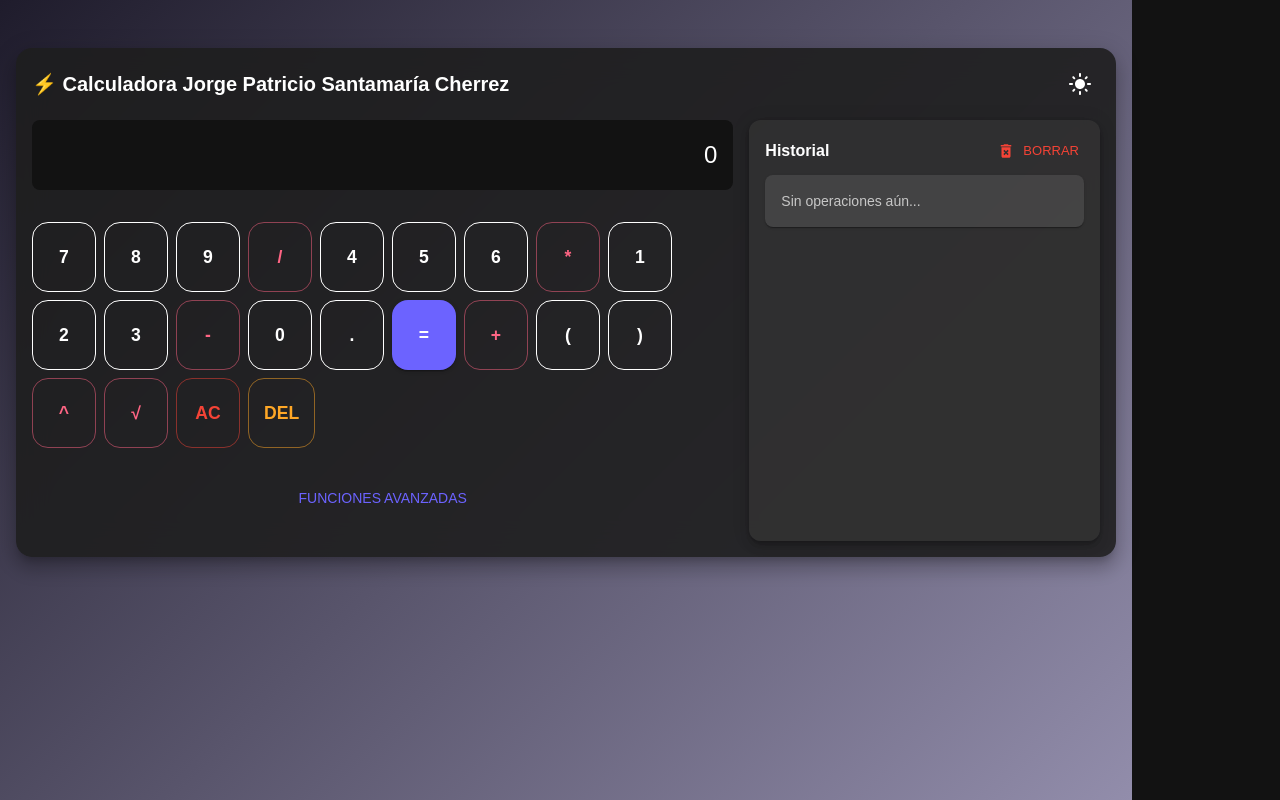
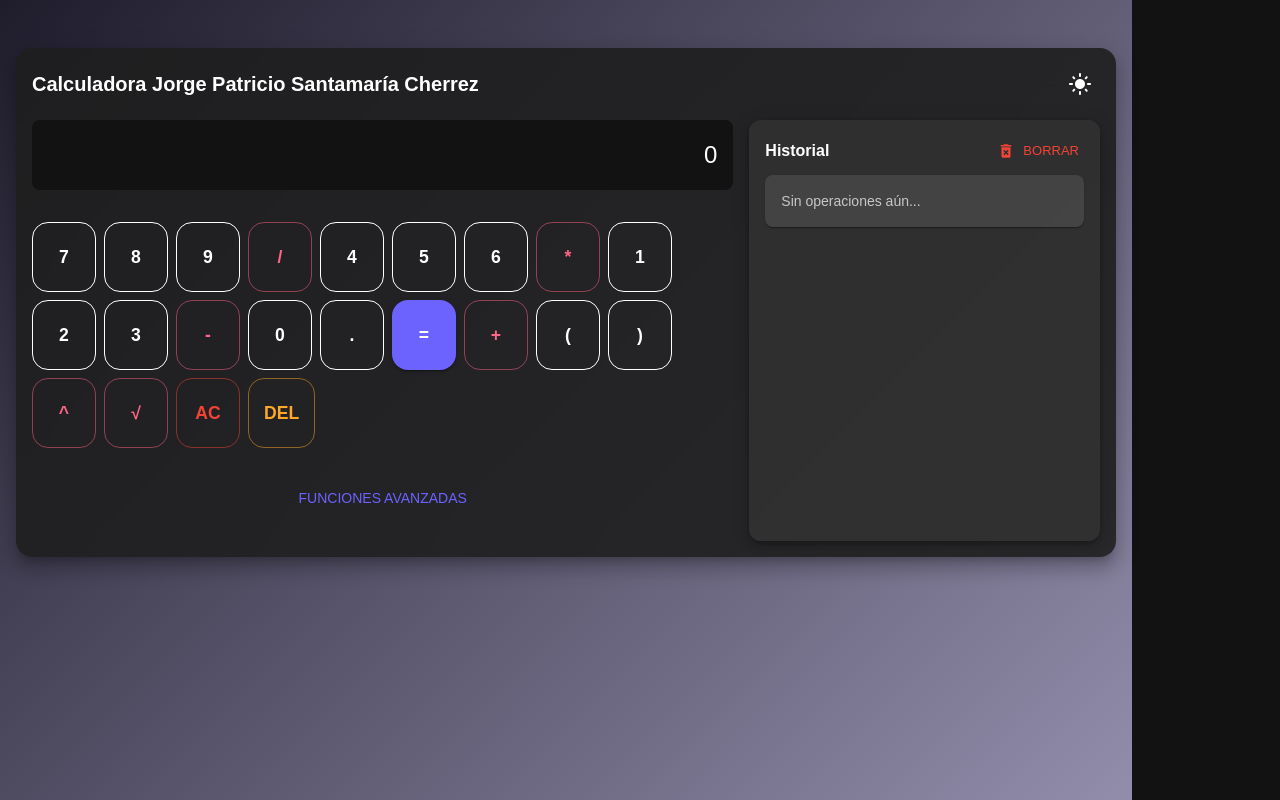
Before and after one commit to Patogol35/Calculadora, a React (Vite) app: page / in a window 1280 px wide. Built offline with nearby package versions, Linux system fonts and the light colour scheme.

Commit message:
Remove emoji from calculator title

```diff
--- a/src/components/Calculator.jsx
+++ b/src/components/Calculator.jsx
@@ -48,7 +48,7 @@ export default function Calculator({ theme, darkMode, setDarkMode }) {
           }}
         >
           <Typography variant="h6" fontWeight="bold">
-            ⚡ Calculadora Jorge Patricio Santamaría Cherrez
+            Calculadora Jorge Patricio Santamaría Cherrez
           </Typography>
           <IconButton onClick={() => setDarkMode(!darkMode)}>
             {darkMode ? <LightMode /> : <DarkMode />}
```
